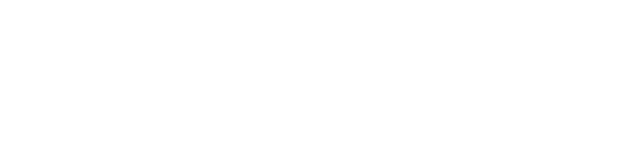
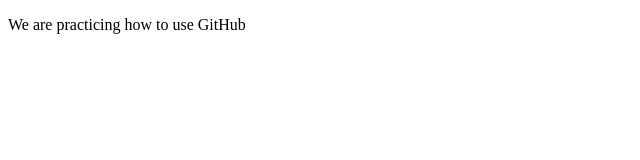
Before and after one commit to AdedamolaG/html-practice, a plain HTML site: page CLASS PROJECT/practice.html in a window 1280 px wide. Shown: the whole page, without its empty margins (0-640 px from the left). Drawn offline with Linux system fonts and the light colour scheme.

Commit message:
add a new p tag

```diff
--- a/CLASS PROJECT/practice.html
+++ b/CLASS PROJECT/practice.html
@@ -6,6 +6,9 @@
     <title>Hello, World</title>
 </head>
 <body>
+    <p>
+        We are practicing how to use GitHub
+    </p>
     <script>
         alert("Hello, World");
     </script>
```
